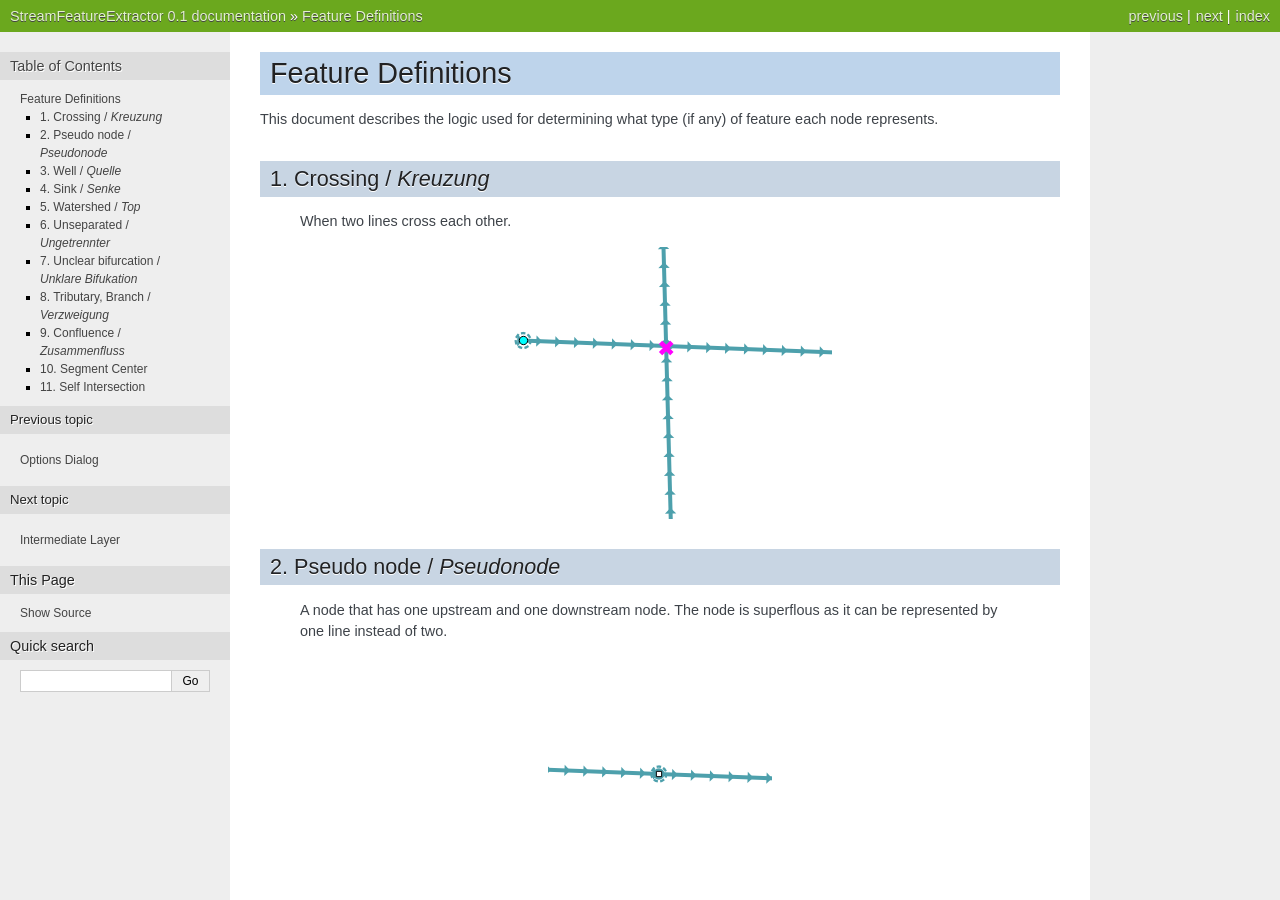
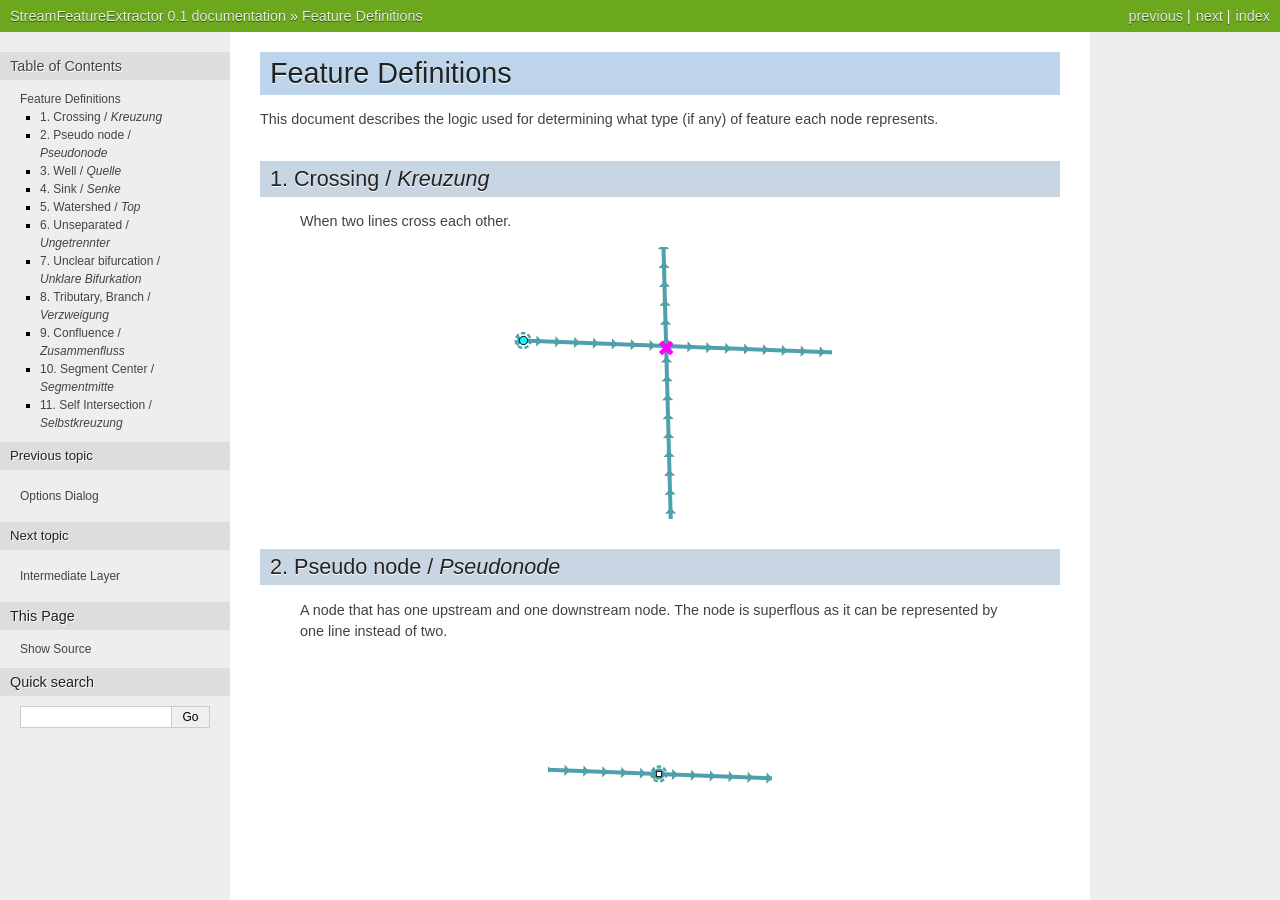
Before and after one commit to kartoza/stream_feature_extractor, a Sphinx documentation site: the page built from help/source/features.rst, in a window 1280 px wide and 900 px high. Built offline with Sphinx 7.4.7, drawn with Linux system fonts in a browser that asks for light colours; formulas are drawn with MathJax 3; some of the changed text lies outside the part shown.

Commit message:
Update features.rst
Added and updated some german explanations

```diff
--- a/help/source/features.rst
+++ b/help/source/features.rst
@@ -58,7 +58,7 @@ feature each node represents.
    .. image:: /_static/unseparated.png
       :align: center
 
-7. Unclear bifurcation / *Unklare Bifukation*
+7. Unclear bifurcation / *Unklare Bifurkation*
 ---------------------------------------------
 
    It has more than one upstream and more than one downstream node,
@@ -85,8 +85,8 @@ feature each node represents.
    .. image:: /_static/confluence.png
       :align: center
 
-10. Segment Center
-------------------
+10. Segment Center / *Segmentmitte*
+-----------------------------------
 
    Segment center is the linear center of a line. The tool finds the point
    in the line that has distance half of the length of the line.
@@ -94,8 +94,8 @@ feature each node represents.
    .. image:: /_static/segment_center.png
       :align: center
 
-11. Self Intersection
----------------------
+11. Self Intersection / *Selbstkreuzung*
+--------------------------------------
 
     Same with intersection, but this time the line intersects with itself.
 
```
